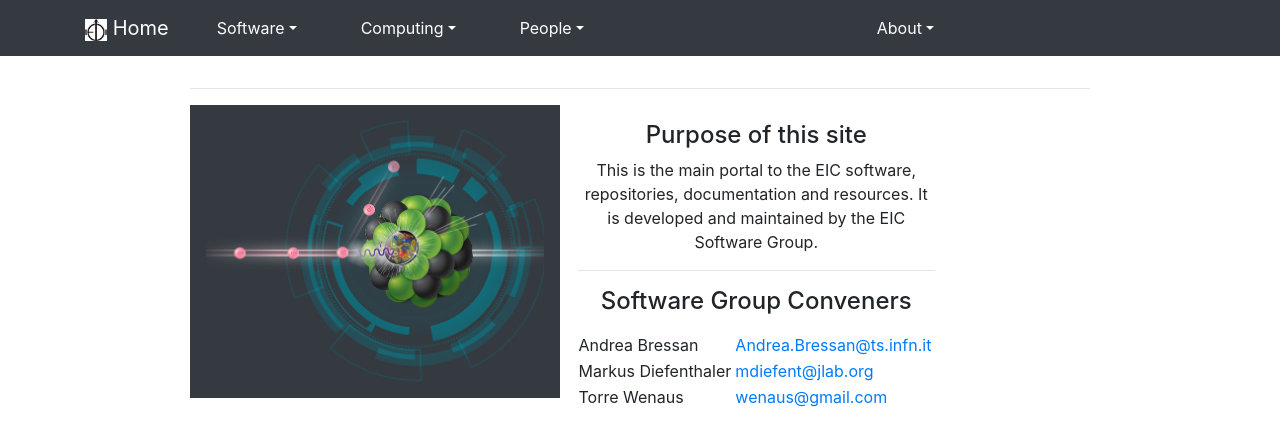
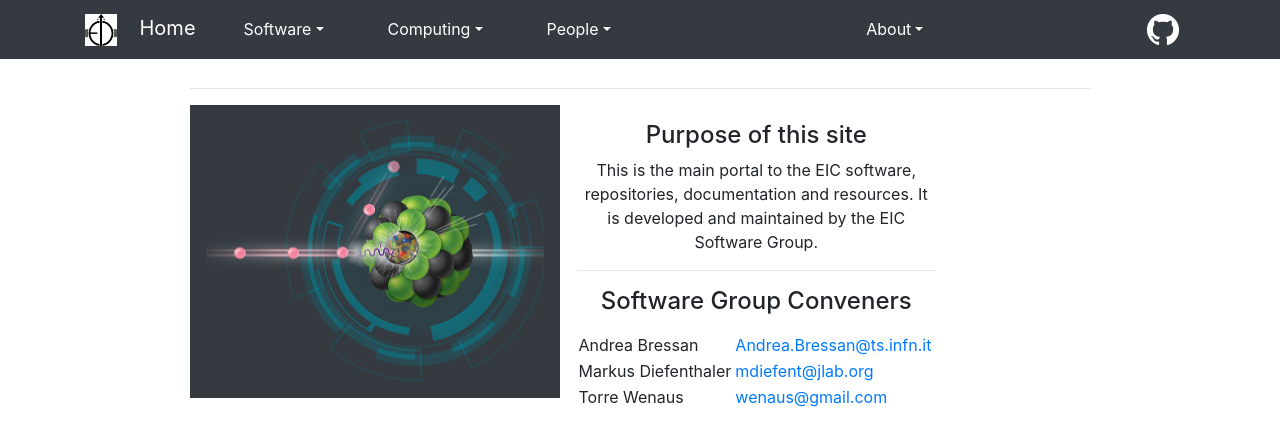
Before and after one commit to kkauder/eic.github.io, a Jekyll site: the page built from index.html, in a window 1280 px wide. Shown: the top 446 px of the page. Built offline with Jekyll 4.4.1, drawn with Linux system fonts in a browser that asks for light colours; nearby versions of some CDN libraries.

Commit message:
Some cleanup and testing, and also added a link to the EIC GitHub area, with the logo

```diff
--- a/_includes/layouts/navbar.html
+++ b/_includes/layouts/navbar.html
@@ -1,7 +1,7 @@
 <div class=" mx-auto">
-<nav class="navbar navbar-expand-md navbar-dark fixed-top bg-dark"><!-- ...Fixed navbar... -->
+<nav class="navbar navbar-expand-md navbar-dark fixed-top bg-dark">
   <div class="container">
-    <a class="navbar-brand" href="{{ '/' | relative_url }}"><img src="{{ '/assets/images/site/EIClogo_small.png' | relative_url }}" height="22" width="22"> Home</a>
+    <a class="navbar-brand" href="{{ '/' | relative_url }}"><img src="{{ '/assets/images/site/EIClogo_small.png' | relative_url }}" height="32" width="32">&nbsp;&nbsp;&nbsp;&nbsp;Home</a>
     <button class="navbar-toggler" type="button" data-toggle="collapse" data-target="#navbarCollapse" aria-controls="navbarCollapse" aria-expanded="false" aria-label="Toggle navigation">
       <span class="navbar-toggler-icon"></span>
     </button>
@@ -15,6 +15,7 @@
 	{% endfor %}
       </ul>
     </div>
+    <a class="navbar-brand" href="{{ 'https://github.com/eic' | relative_url }}" target="_blank"><img src="{{ '/assets/images/site/GitHub-Mark-Light-32px.png' | relative_url }}" height="32" ></a>
   </div>
 </nav>
 </div>
```
Also changed, not shown: assets/images/site/GitHub-Mark-Light-32px.png (added), assets/images/site/github-logo-large-1.jpg (added), assets/images/site/github_64.png (added).
